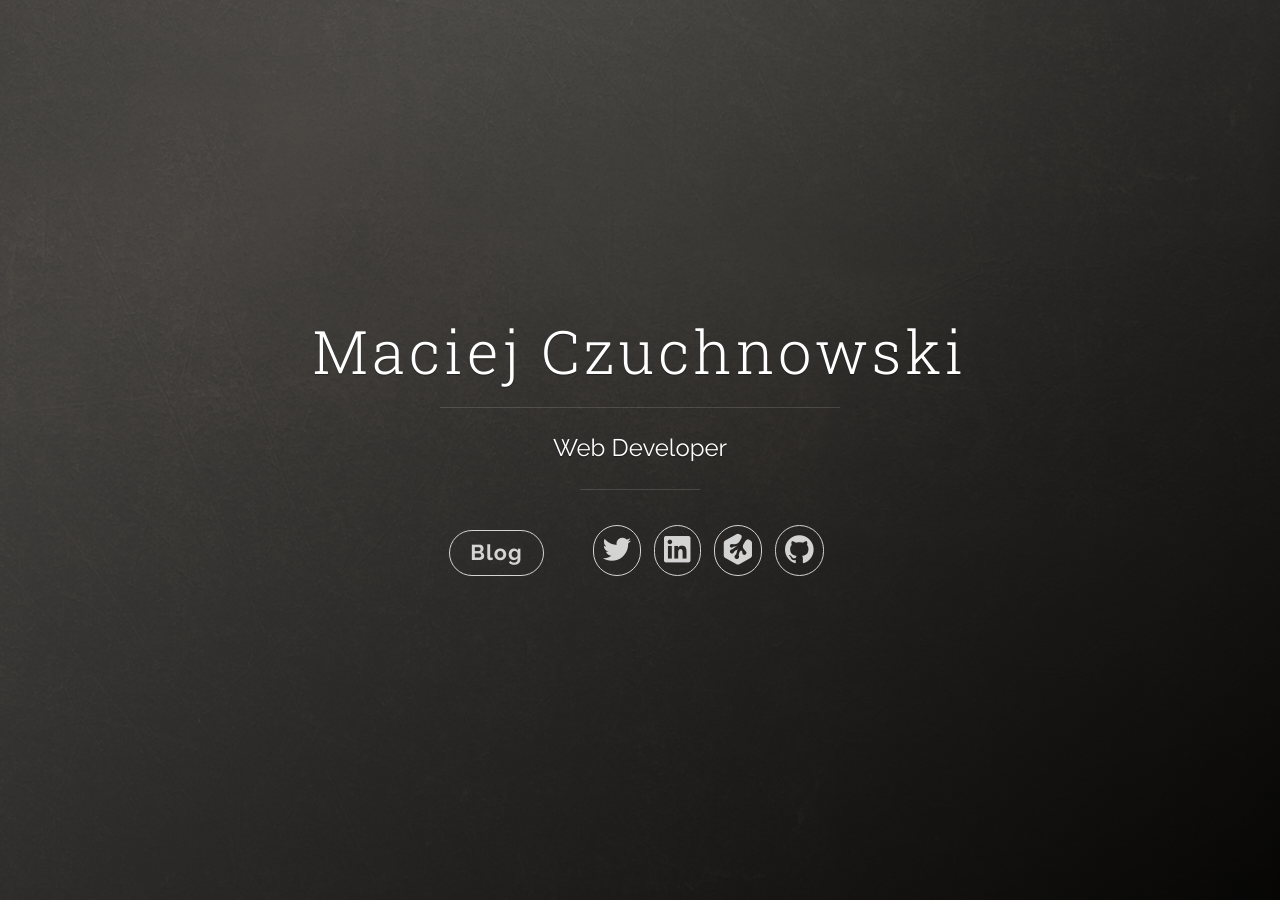
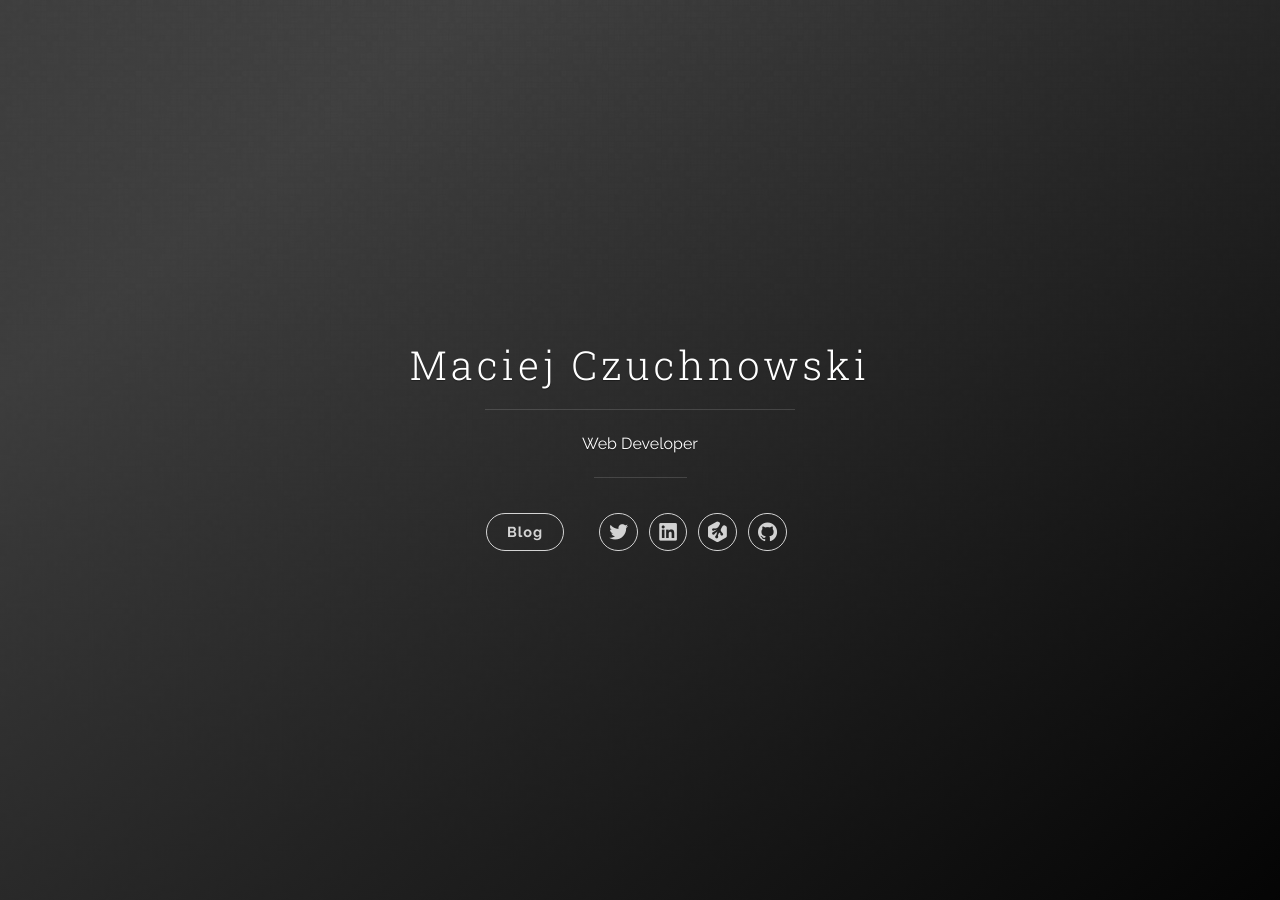
Before and after one commit to mczuchnowski/mczuchnowski.github.io, a Jekyll site: the page index.html, which Jekyll copies as it is, in a window 1280 px wide. Built offline with Jekyll 4.4.1, drawn with Linux system fonts in a browser that asks for light colours.

Commit message:
Adapt to smaller screens

```diff
--- a/css/landing.css
+++ b/css/landing.css
@@ -115,7 +115,7 @@ html {
 
 body {
   font-family: "Raleway", sans-serif;
-  font-size: 1.5em;
+  font-size: 1em;
   color: #666666; }
 
 ::selection {
@@ -346,7 +346,7 @@ hr {
   padding: 0 60px; }
 
 .panel-main__content {
-  max-width: 800px;
+  max-width: 620px;
   margin: 0 auto; }
 
 .panel-main__content--fixed {
@@ -380,7 +380,7 @@ hr {
 .btn, .navigation__item a {
   padding: 10px 20px;
   border: 1px solid #e25440;
-  border-radius: 30px;
+  border-radius: 20px;
   font-size: .9em;
   font-weight: bold;
   letter-spacing: 1px;
```
Also changed, not shown: css/landing.min.css, img/cover.jpg.
